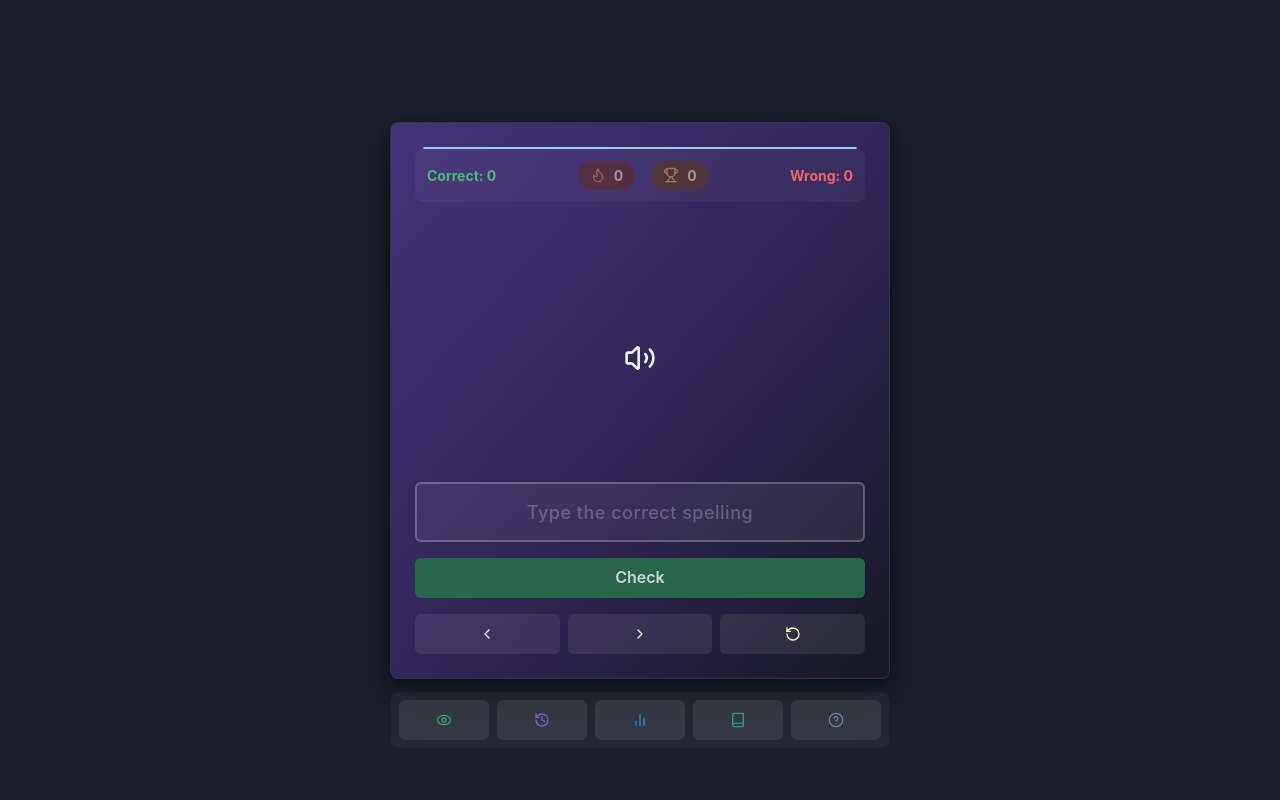
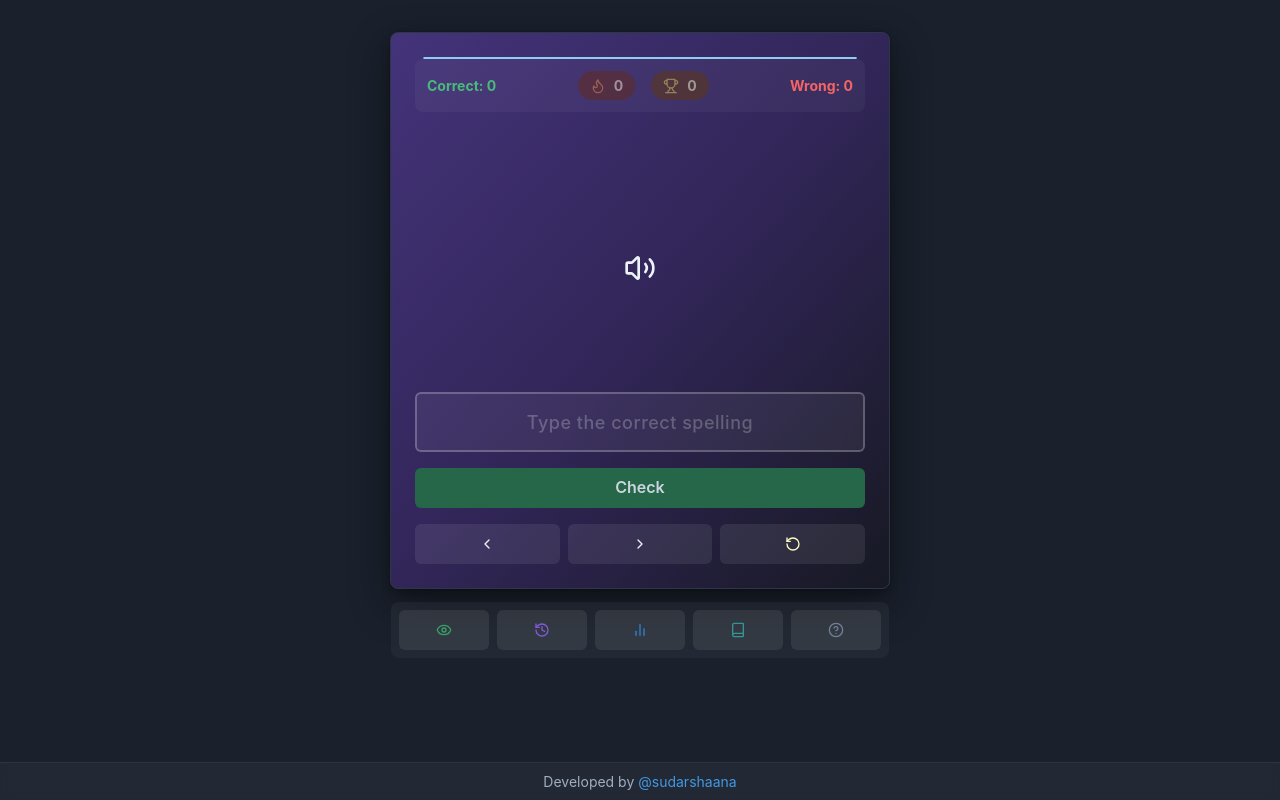
Before and after one commit to sudarshaana/learn, a React (Vite) app: page / in a window 1280 px wide. Built offline with nearby package versions, Linux system fonts and the light colour scheme; no server answers.

Commit message:
ui changed to top

```diff
--- a/src/App.jsx
+++ b/src/App.jsx
@@ -12,7 +12,8 @@ import {
   Flex,
   Spinner,
   useToast,
-  useColorMode
+  useColorMode,
+  Link
 } from "@chakra-ui/react"
 import Papa from 'papaparse'
 
@@ -338,9 +339,17 @@ export default function HomeComponent() {
       <Box
         minHeight="100vh"
         display="flex"
-        alignItems="center"
+        flexDirection="column"
+        position="relative"
+      >
+        <Box
+          flex="1"
+          display="flex"
+          alignItems={{ base: "center", md: "flex-start" }}
           justifyContent="center"
           p={{ base: 0, md: 4 }}
+          minHeight="100vh"
+          pt={{ base: 0, md: 8 }}
         >
           {isLoading ? (
             <Flex direction="column" align="center" gap={4}>
@@ -354,6 +363,7 @@ export default function HomeComponent() {
               mx="auto"
               position="relative"
               height={{ base: "100vh", md: "auto" }}
+              pb={{ base: "100px", md: 0 }}
             >
               <Box
                 p={{ base: 4, md: 6 }}
@@ -546,6 +556,12 @@ export default function HomeComponent() {
                   </Flex>
                 )}
               </Box>
+
+              <Box
+                height={{ base: "40px", md: "0" }}  // Height for mobile only
+                display={{ base: "block", md: "none" }}  // Only show on mobile
+                aria-hidden="true"  // For accessibility
+              />
             </Box>
           )}
 
@@ -572,6 +588,35 @@ export default function HomeComponent() {
             onClose={() => setShowStats(false)}
             stats={stats}
           />
+
+        </Box>
+        {/* Footer */}
+        <Box
+          position="fixed"
+          bottom={0}
+          left={0}
+          right={0}
+          p={2}
+          textAlign="center"
+          bg="whiteAlpha.50"
+          backdropFilter="blur(5px)"
+          borderTop="1px solid"
+          borderColor="whiteAlpha.100"
+          zIndex={1}  // Lower z-index than buttons
+        >
+          <Text fontSize="sm" color="gray.400">
+            Developed by{" "}
+            <Link
+              href="https://www.linkedin.com/in/sudarshaana/"
+              target="_blank"
+              rel="noopener noreferrer"
+              color="blue.400"
+              _hover={{ color: "blue.300", textDecoration: "none" }}
+            >
+              @sudarshaana
+            </Link>
+          </Text>
+        </Box>
       </Box>
     </ChakraProvider>
   )
```
Lines whose indentation alone changed are shown as unchanged.
